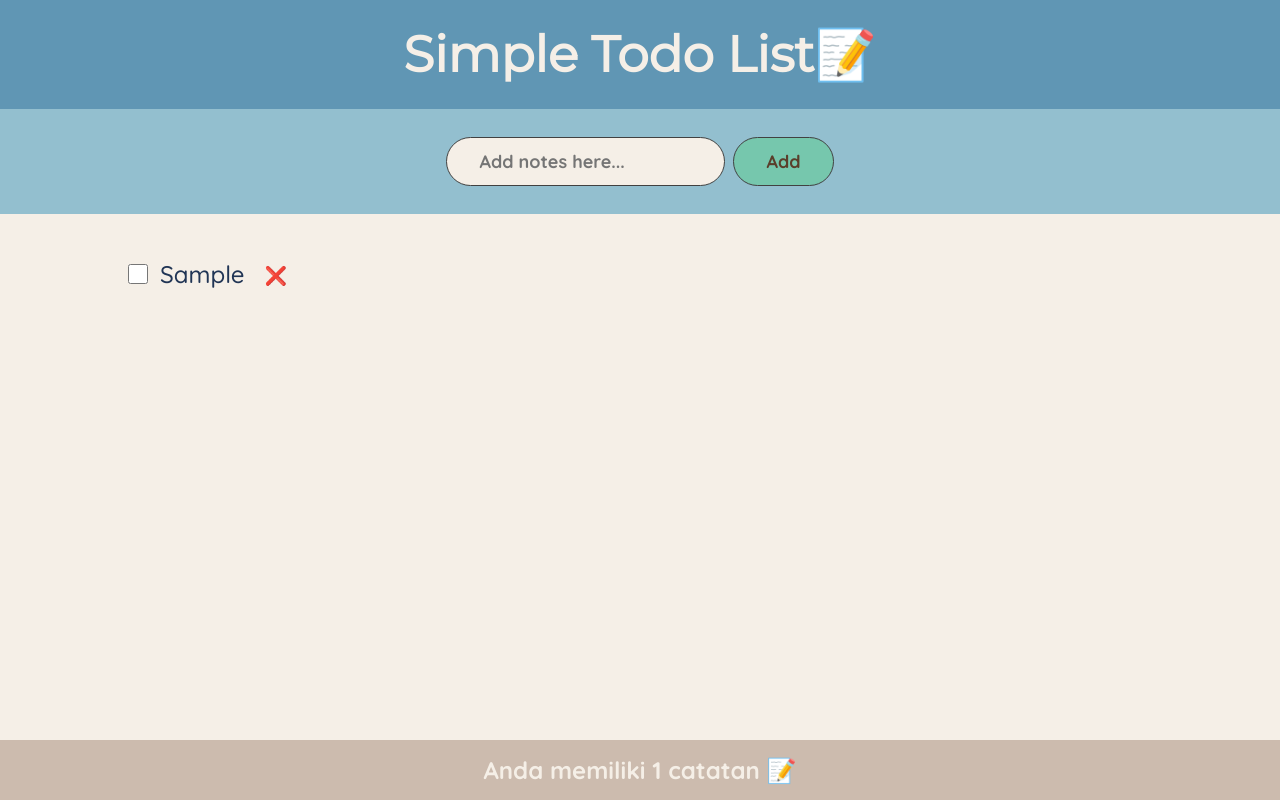
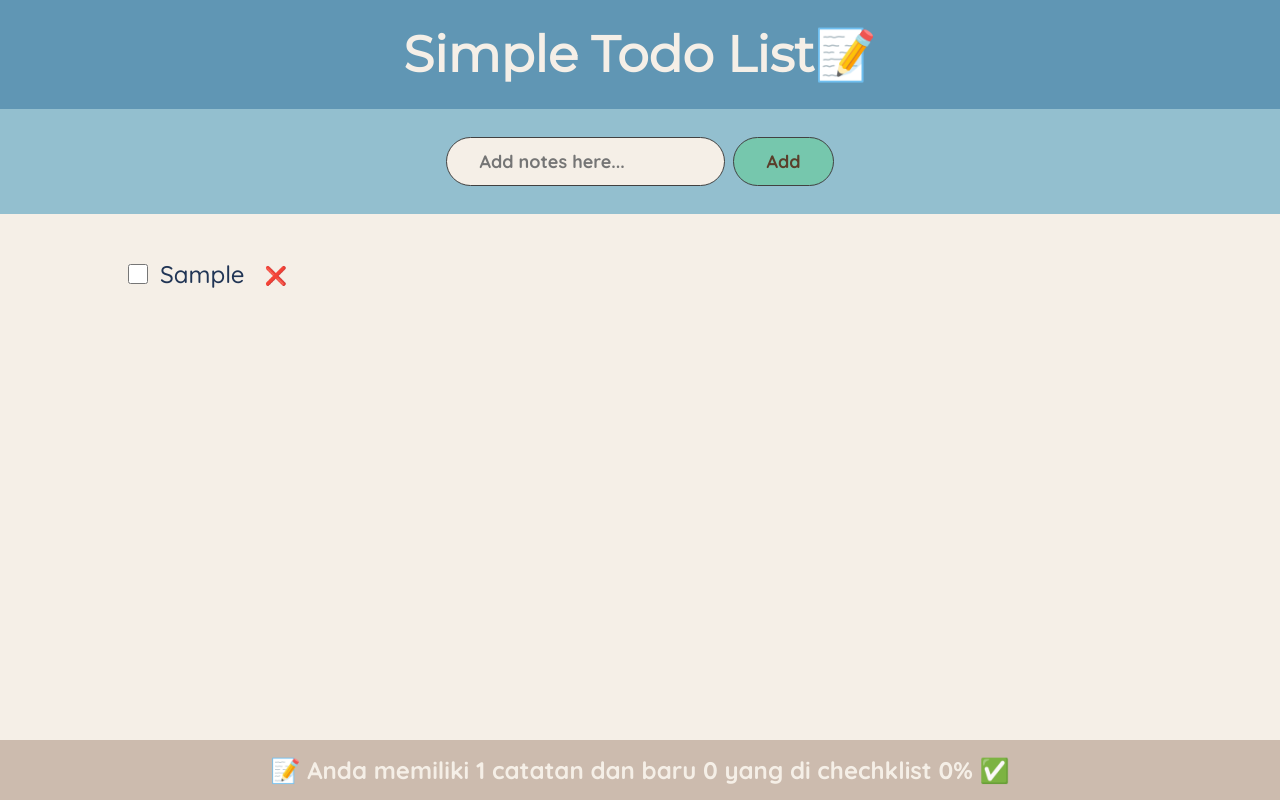
Before and after one commit to Rafifdev/codepolitan-course, a React app in the folder simple-todo-listv2/: page / in a window 1280 px wide. Both pictures are taken after typing "Sample" into the empty fields and a click on the button "Add". Built offline with nearby package versions, Linux system fonts and the light colour scheme; the HTML template or start-up script is replaced by a standard one.

Commit message:
Menambahkan detail pada footer

```diff
--- a/simple-todo-listv2/src/App.jsx
+++ b/simple-todo-listv2/src/App.jsx
@@ -21,8 +21,7 @@ function App() {
   }
 
   function handleDeleteItem(id) {
-    const updateItem = item.filter((item) => item.id !== id);
-    setItem(updateItem);
+    setItem(item.filter((item) => item.id !== id));
   }
 
   function handleChecklist(id) {
@@ -106,7 +105,44 @@ function Items({ listItem, handleDeleteItem, handleChecklist }) {
 
 // component stats
 function Stats({ listItem }) {
-  return <div className="stats" style={{position: "fixed", bottom: 0, width : "100%"}}>Anda memiliki {listItem.length} catatan 📝</div>;
+
+  if (listItem.length == 0) {
+    return (
+      <footer
+        className="stats"
+        style={{ position: "fixed", bottom: 0, width: "100%" }}
+      >
+        <span>📝 Yuk mulai bikin catatan 😊</span>
+      </footer>
+    );
+  }
+
+  const totalItems = listItem.length;
+  const chechklistItem = listItem.filter((item) => item.chechklist).length;
+  const percentage = Math.round((chechklistItem / totalItems) * 100);
+
+  if (percentage == 100) {
+    return (
+      <footer
+      className="stats"
+      style={{ position: "fixed", bottom: 0, width: "100%" }}
+    >
+      <span>😲 Wow kamu menyelesaikan semua nyaaa! 😲</span>
+    </footer>
+    )
+  }
+
+  return (
+    <footer
+      className="stats"
+      style={{ position: "fixed", bottom: 0, width: "100%" }}
+    >
+      <span>
+        📝 Anda memiliki {totalItems} catatan dan baru {chechklistItem} yang di
+        chechklist {percentage + "%"} ✅
+      </span>
+    </footer>
+  );
 }
 
 export default App;
```
